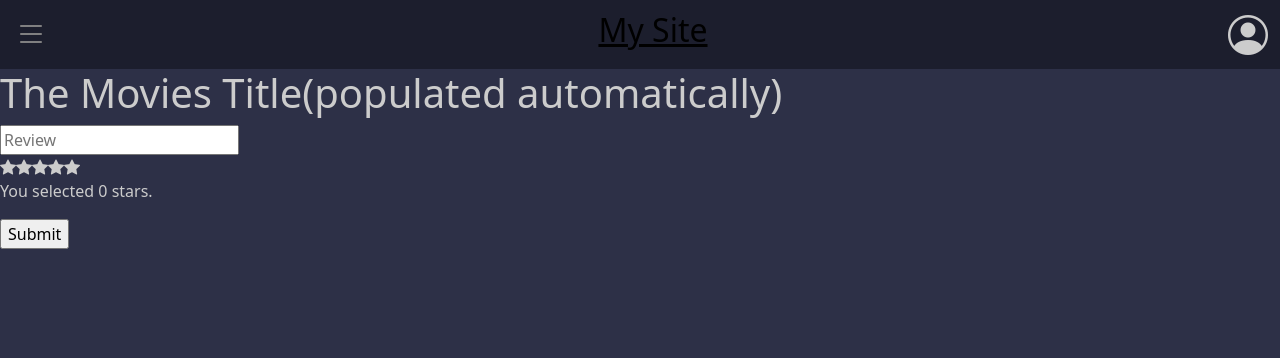
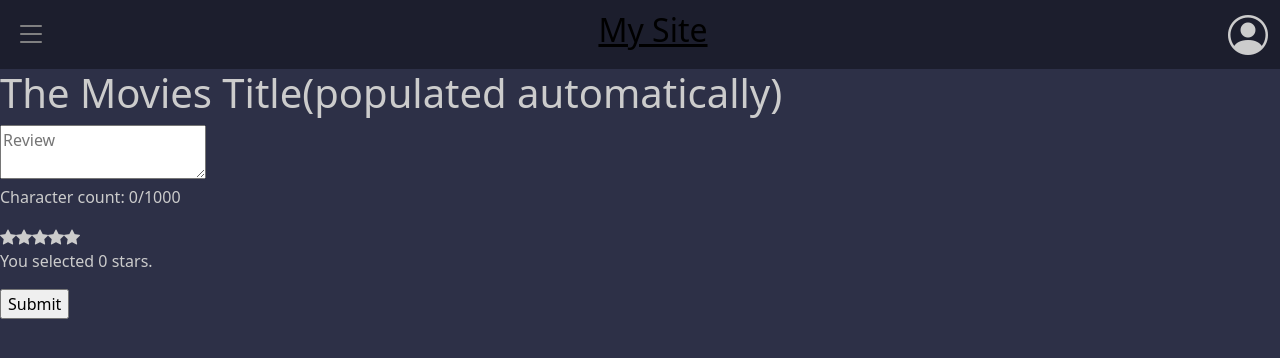
Before and after one commit to DarkRose2021/NewMovieDBSite, a React (Create React App) app in the folder front-end/: page /review in a window 1280 px wide. Shown: the top 358 px of the page. Built offline with nearby package versions, Linux system fonts and the light colour scheme.

Commit message:
Text area

```diff
--- a/front-end/src/Components/Review.js
+++ b/front-end/src/Components/Review.js
@@ -36,17 +36,26 @@ const Review = () => {
         setRating(value);
       };
 
+
+    const handleChange = (e) => {
+        if (e.target.value.length <= 1000) {
+            setReview(e.target.value)
+        }
+    }
 	return (
 
     <div>
         <h1>The Movies Title(populated automatically)</h1>
         <form>
-            <input
+            <textarea
                 {...register("Review", {required: "You must leave a review to rate the movie."})}
                 id="Review"
+                onChange={handleChange}
                 placeholder="Review"
+                value={review}
+                maxLength={1000}
             />
-
+             <p>Character count: {review.length}/1000</p>
 
 
         <StarRating rating={rating} onChange={handleRatingChange}/>
```
